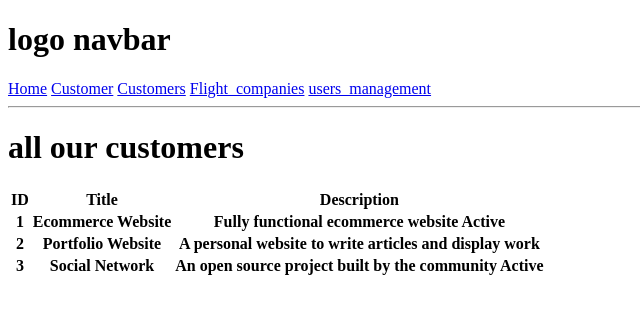
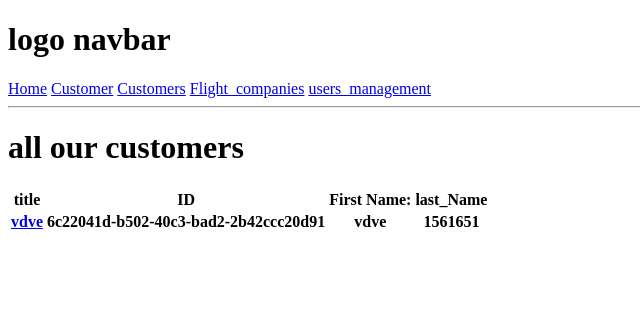
Before and after one commit to shirliwisse/flights_project_app, a Django app: page /customers/ in a window 1280 px wide. Shown: the top 314 px of the page, without its empty margins (0-640 px from the left). Run offline with Django 4.2, Linux system fonts and the light colour scheme; data comes from the database, SQL or seed files in the repository; lists and menus that the app fills with data are empty.

Commit message:
second  commit

```diff
--- a/customers/templates/customers/customers.html
+++ b/customers/templates/customers/customers.html
@@ -16,18 +16,21 @@
   <table>
     <thead>
         <tr>
+            <th> title </th>
+
             <th> ID </th>
-            <th> Title </th>
-            <th> Description </th>
+            <th> First Name: </th>
+            <th> last_Name </th>
 
         </tr>
     </thead>
     <tbody>
         {% for customer in customers%}
         <tr>
-        <th> {{customer.id}}</th>
-        <th> {{customer.title}} </th>
-        <th> {{customer.description}}  {% if customer.active%} <strong> Active</strong> {% endif %}</th>
+            <th><a href="{% url 'customer' customer.id %}">{{customer.first_Name}}</a> </th>
+         <th> {{customer.id}}</th>
+        <th> {{customer.first_Name}} </th>
+         <th> {{customer.last_Name}}  {% if customer.active%} <strong> Active</strong> {% endif %}</th>
         </tr>
 
         {% endfor%}
--- a/customers/urls.py
+++ b/customers/urls.py
@@ -2,7 +2,7 @@ from django.urls import path
 from . import views
 
 urlpatterns = [
-    path('customers/', views.customers),
-    path('customer/<str:pk>/', views.customer),
+    path('customers/', views.customers, name="customers"),
+    path('single-customer/<str:pk>/', views.customer, name="customer"),
 
 ]
--- a/customers/views.py
+++ b/customers/views.py
@@ -1,8 +1,11 @@
-import re
+
 from django.shortcuts import render
 from django.http import HttpResponse
+from .models import Customer
 
 # Create your views here.
+
+#querysetCustomer = Customer.objects.all()
 
 customers_list = [
     {
@@ -29,13 +32,16 @@ customers_list = [
 def customers(request):
     #name = 'Shirli Wisse'
     #age = 25
-    context = {'customers': customers_list}
+    customers = Customer.objects.all()
+    print('CUSTOMER:', customers)
+    context = {'customers': customers}
     return render(request, 'customers/customers.html', context)
 
 def customer(request, pk):
+    customerObj = Customer.objects.get(id=pk)
     single_customer = None
     for i in customers_list:
         if i['id']== str(pk):
             single_customer = i
-    return render(request, 'customers/customer.html', {'customer': single_customer })
+    return render(request, 'customers/customer.html', {'customer': customerObj })
    # return HttpResponse('This is our customer' + str(pk))
--- a/flight_companies/views.py
+++ b/flight_companies/views.py
@@ -1,6 +1,11 @@
 from django.shortcuts import render
+from .models import Country, Airline_Company, Flight
 
 # Create your views here.
+
+querysetCountry = Country.objects.all()
+querysetAirline_Company = Airline_Company.objects.all()
+querysetFlight = Flight.objects.all()
 
 projectsList = [
     {
```
Also changed, not shown: customers/templates/customers/customer.html (+5 -2 lines).
